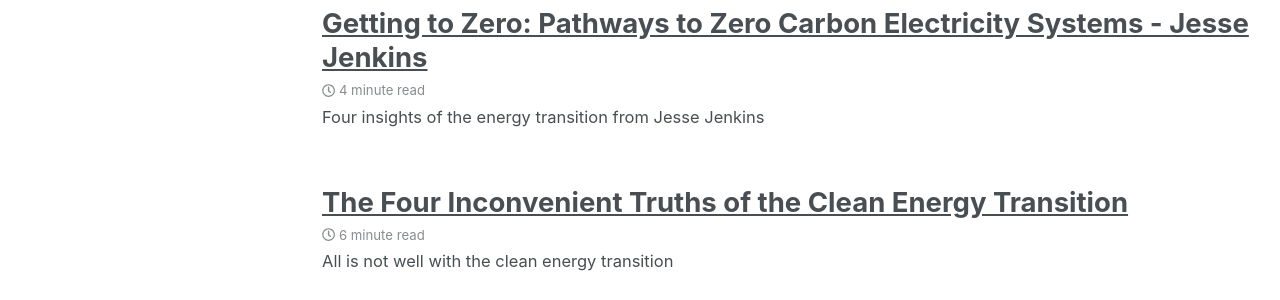
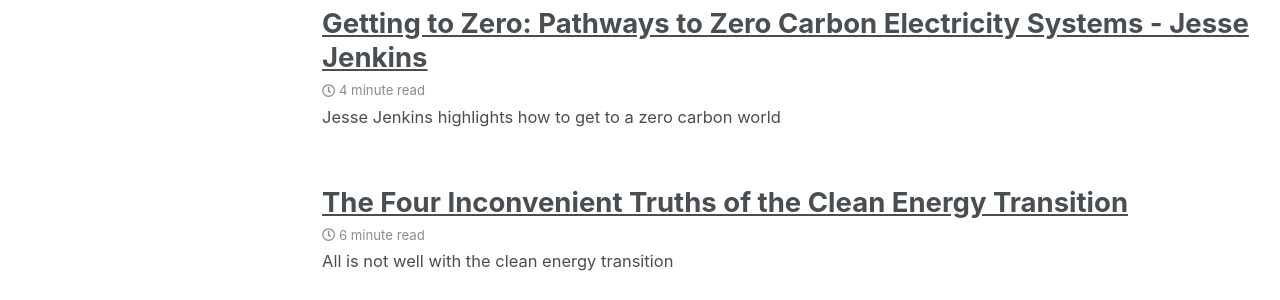
Before and after one commit to ADGEfficiency/adgefficiency.github.io, a Jekyll site: the page built from index.html, in a window 1280 px wide and 900 px high. Shown: the part 447-747 px from the top of the window. Built offline with Jekyll 4.4.1, drawn with Linux system fonts in a browser that asks for light colours; nearby versions of some CDN libraries; the list of posts is cut into pages by our own code.

Commit message:
drafting jesse

```diff
--- a/_posts/2018-02-25-getting-to-zero-jenkins.md
+++ b/_posts/2018-02-25-getting-to-zero-jenkins.md
@@ -4,7 +4,7 @@ date: 2018-02-25
 categories:
   - Energy Insights
 classes: wide
-excerpt: Four insights of the energy transition from Jesse Jenkins
+excerpt: Jesse Jenkins highlights how to get to a zero carbon world
 
 ---
 
```
